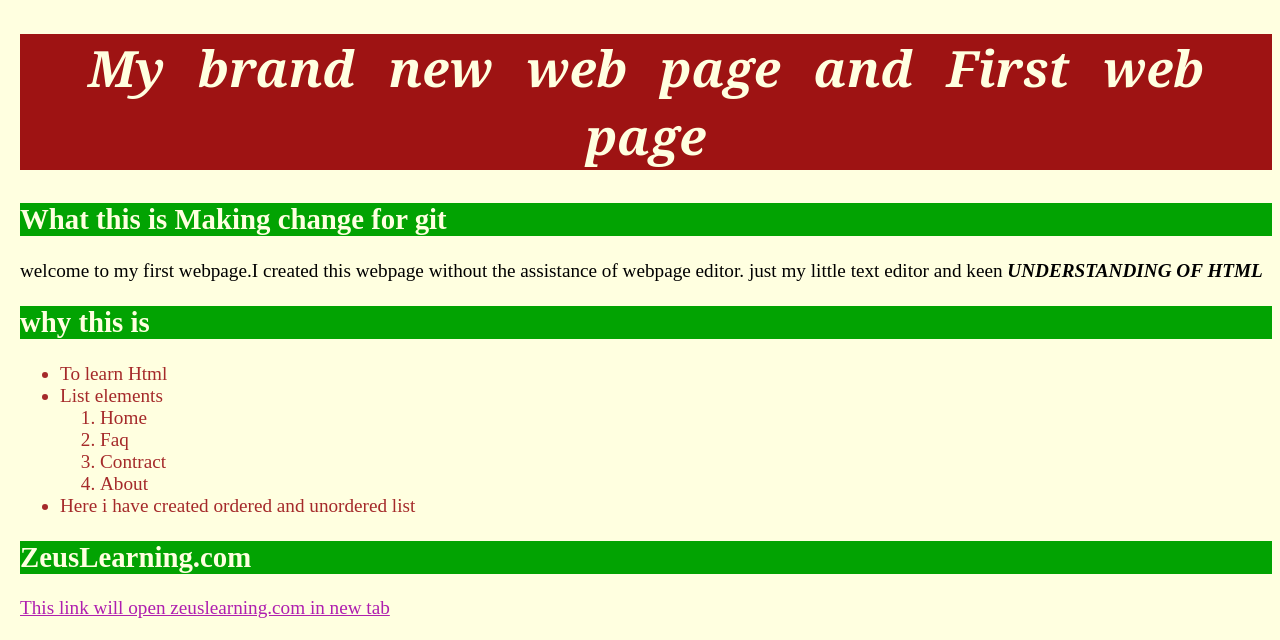
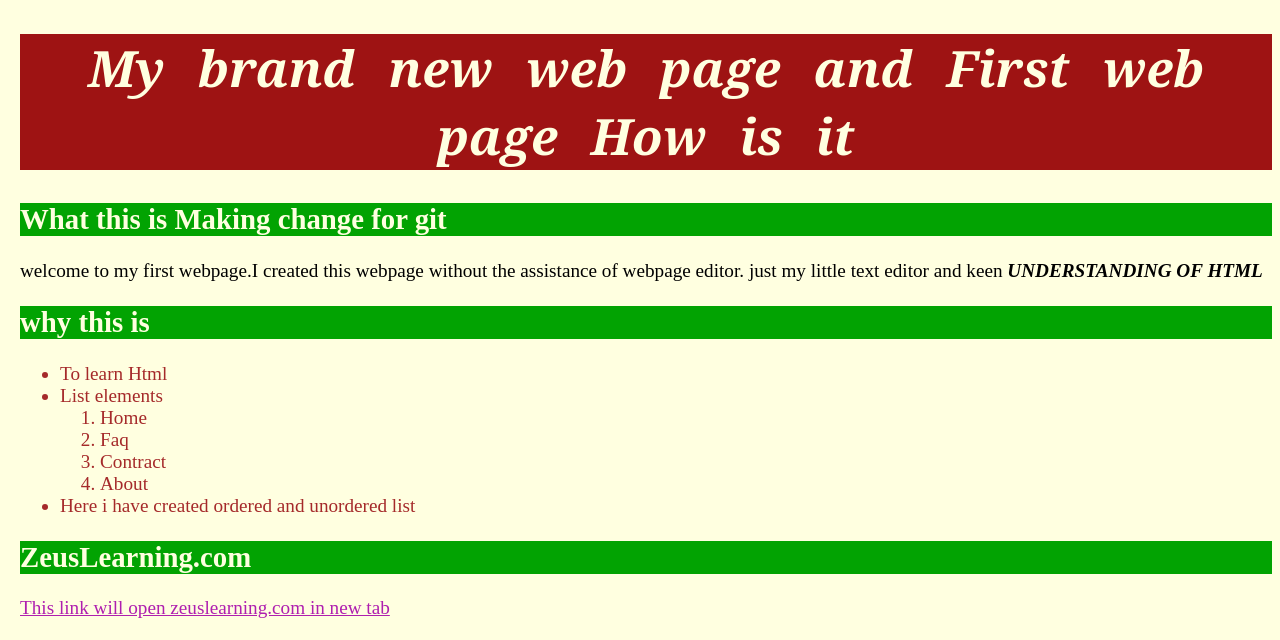
Before and after one commit to shubham2436/Hello, a plain HTML site: page Task 2/index.html in a window 1280 px wide. Shown: the top 640 px of the page. Drawn offline with Linux system fonts and the light colour scheme.

Commit message:
learning how branch works

```diff
--- a/Task 2/index.html
+++ b/Task 2/index.html
@@ -8,7 +8,7 @@
     <link rel="stylesheet" href="style.css"
   </head>
   <body>
-    <h1>My brand new web page and First web page</h1>
+    <h1>My brand new web page and First web page How is it</h1>
     <h2>What this is Making change for git</h2>
     <p>
       welcome to my first webpage.I created this webpage without the assistance
```
